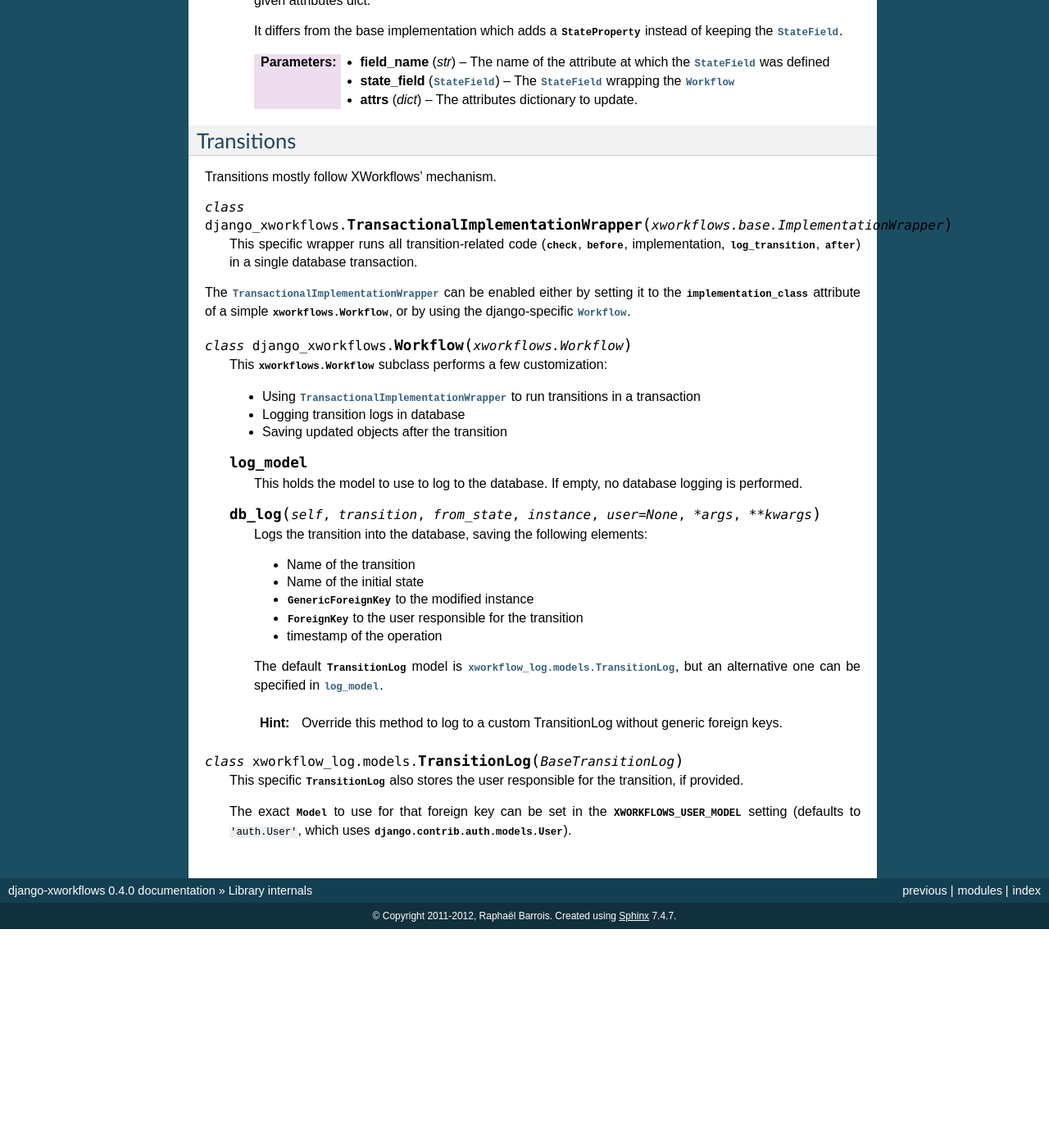
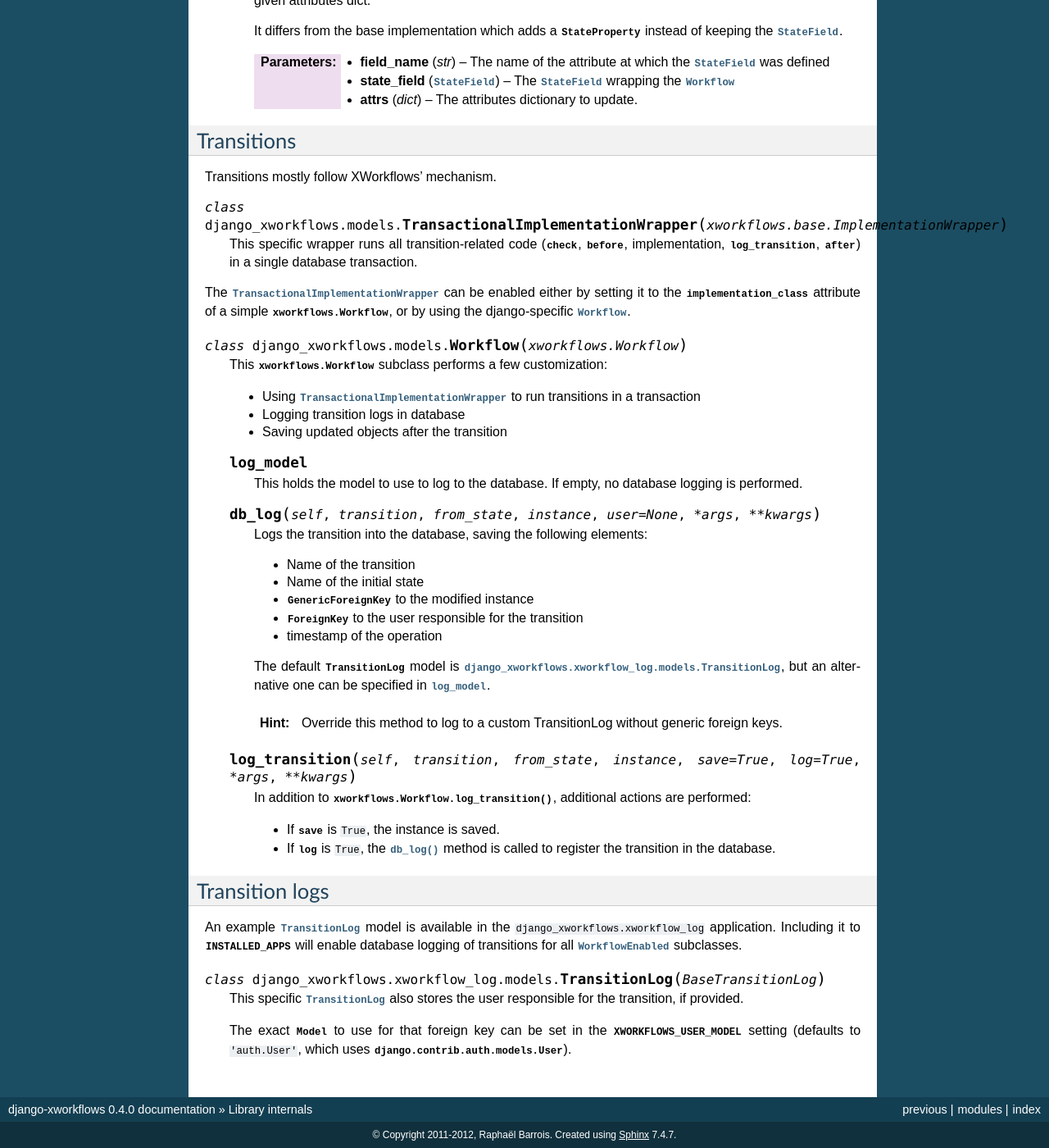
Before and after one commit to rbarrois/django_xworkflows, a Sphinx documentation site: the page built from doc/internals.rst, in a window 1280 px wide and 1400 px high, scrolled down 1383 px. Shown: the whole window at 82% size. Built offline with Sphinx 7.4.7, drawn with Linux system fonts in a browser that asks for light colours; before the commit the page ends 2516 px from its top, so only the background shows below that; some of the changed text lies outside the part shown.

Commit message:
Improve doc some more.
Signed-off-by: Raphaël Barrois <raphael.barrois@polytechnique.org>

```diff
--- a/doc/internals.rst
+++ b/doc/internals.rst
@@ -2,7 +2,7 @@
 Library internals
 =================
 
-.. module:: django_xworkflows
+.. module:: django_xworkflows.models
     :synopsis: XWorkflows bindings for Django
 
 This page documents the internal mechanisms of django_xworkflows.
@@ -132,6 +132,7 @@ or by using the django-specific :class:`Workflow`.
         This holds the model to use to log to the database.
         If empty, no database logging is performed.
 
+
     .. method:: db_log(self, transition, from_state, instance, user=None, *args, **kwargs)
 
         .. fix VIM coloring **
@@ -145,13 +146,35 @@ or by using the django-specific :class:`Workflow`.
         - :class:`~django.db.models.ForeignKey` to the user responsible for the transition
         - timestamp of the operation
 
-        The default :class:`TransitionLog` model is :class:`xworkflow_log.models.TransitionLog`,
+        The default :class:`TransitionLog` model is :class:`django_xworkflows.xworkflow_log.models.TransitionLog`,
         but an alternative one can be specified in :attr:`log_model`.
 
         .. hint:: Override this method to log to a custom TransitionLog without generic foreign keys.
 
 
-.. class:: xworkflow_log.models.TransitionLog(BaseTransitionLog)
+    .. method:: log_transition(self, transition, from_state, instance, save=True, log=True, *args, **kwargs)
+
+        .. fix VIM coloring **
+
+        In addition to :func:`xworkflows.Workflow.log_transition`, additional actions are performed:
+
+        - If :attr:`save` is ``True``, the instance is saved.
+        - If :attr:`log` is ``True``, the :func:`db_log` method is called to register the
+          transition in the database.
+
+
+Transition logs
+===============
+
+.. module:: django_xworkflows.xworkflow_log.models
+    :synopsis: Keep an example :class:`~django_xworkflows.models.BaseTransitionLog` model,
+      with admin and translations.
+
+An example :class:`TransitionLog` model is available in the ``django_xworkflows.xworkflow_log`` application.
+Including it to :attr:`~django.conf.settings.INSTALLED_APPS` will enable database
+logging of transitions for all :class:`~django_xworkflows.models.WorkflowEnabled` subclasses.
+
+.. class:: TransitionLog(BaseTransitionLog)
 
     This specific :class:`TransitionLog` also stores the user responsible for the
     transition, if provided.
```
Also changed, not shown: doc/index.rst (+8 -5 lines).
